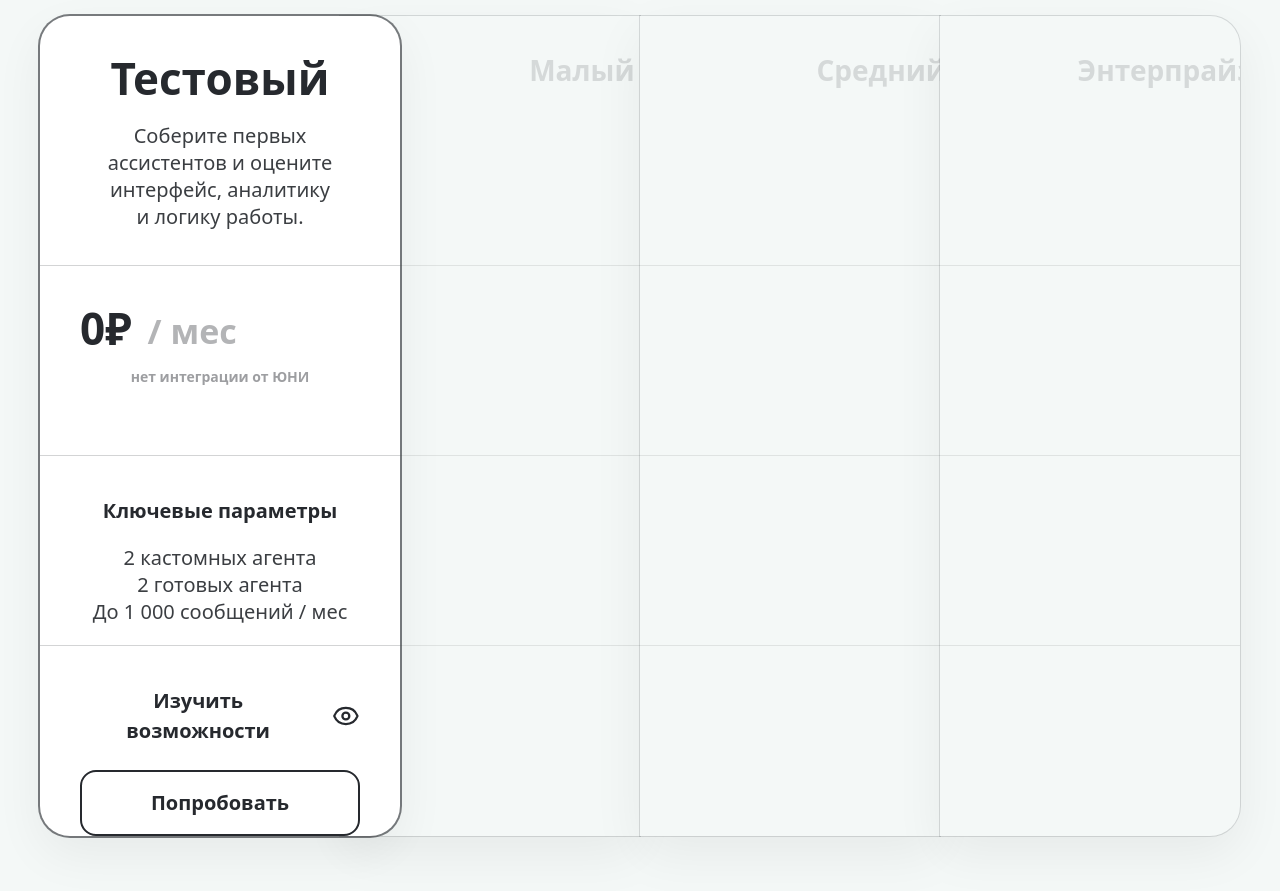
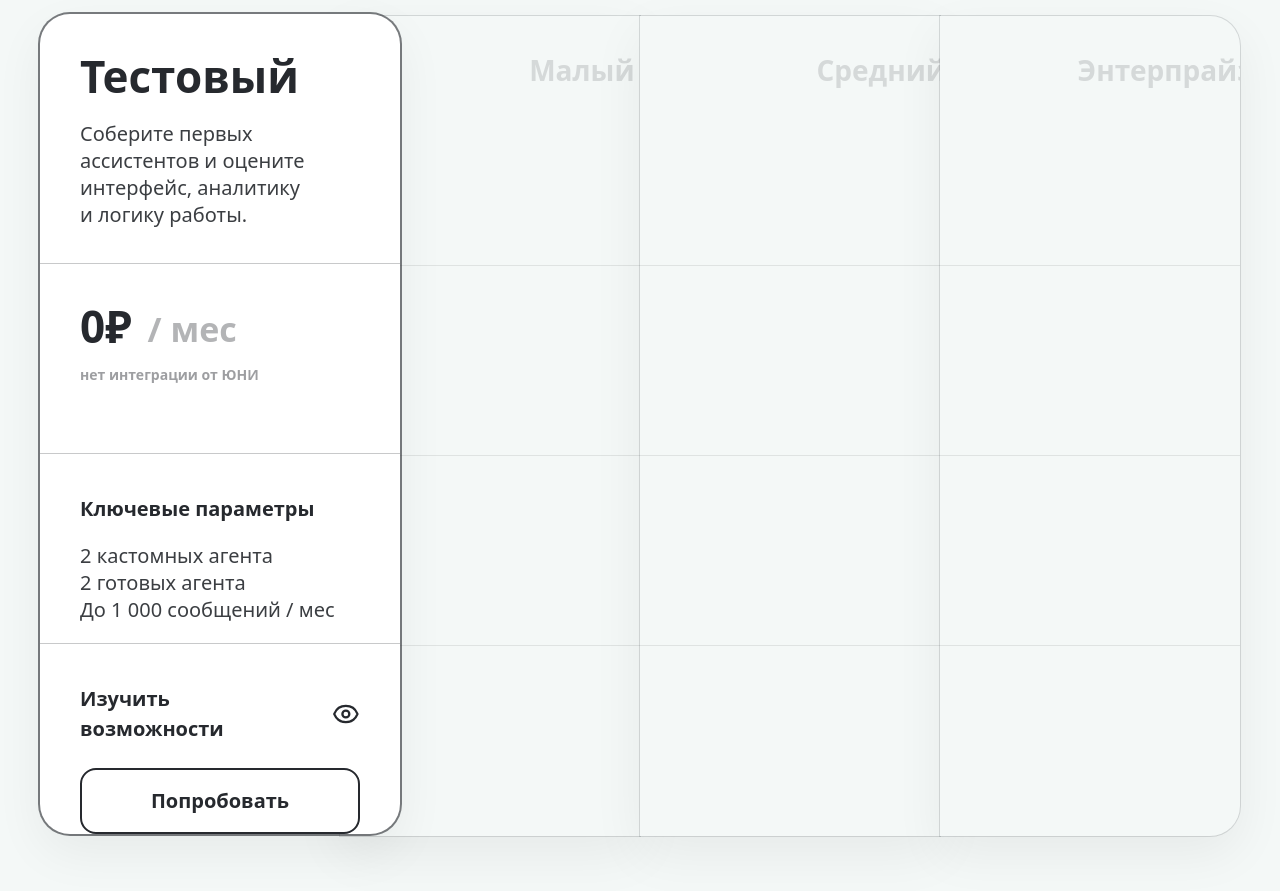
Before and after one commit to uniconsulting/uni.ai, a Next.js app: page / in a window 1280 px wide. Shown: the part 4680-5571 px from the top of the page. Built offline with nearby package versions, Linux system fonts and the light colour scheme.

Commit message:
Update Packages.tsx

```diff
--- a/src/components/Packages.tsx
+++ b/src/components/Packages.tsx
@@ -1,6 +1,6 @@
 "use client";
 
-import { useMemo, useState } from "react";
+import { useEffect, useMemo, useRef, useState } from "react";
 import { Container } from "@/components/Container";
 import { Eye } from "lucide-react";
 
@@ -33,6 +33,38 @@ function formatRub(n: number) {
 export function Packages() {
   const [billing, setBilling] = useState<Billing>("monthly");
   const [active, setActive] = useState<PlanId>("test");
+
+  // reveal on scroll
+  const sectionRef = useRef<HTMLElement | null>(null);
+  const [inView, setInView] = useState(false);
+
+  useEffect(() => {
+    const el = sectionRef.current;
+    if (!el) return;
+
+    const reduce =
+      typeof window !== "undefined" &&
+      window.matchMedia &&
+      window.matchMedia("(prefers-reduced-motion: reduce)").matches;
+
+    if (reduce) {
+      setInView(true);
+      return;
+    }
+
+    const io = new IntersectionObserver(
+      ([entry]) => {
+        if (entry.isIntersecting) {
+          setInView(true);
+          io.disconnect();
+        }
+      },
+      { threshold: 0.18, rootMargin: "0px 0px -10% 0px" },
+    );
+
+    io.observe(el);
+    return () => io.disconnect();
+  }, []);
 
   const plans: Plan[] = useMemo(
     () => [
@@ -92,10 +124,8 @@ export function Packages() {
     return Math.round(p.monthly * 0.8);
   };
 
-  // 1) выше карточки
   const CARD_H = 820;
 
-  // 2) активная ширина меньше
   const W_INACTIVE = "25%";
   const W_ACTIVE = "30%";
   const ACTIVE_SHIFT = "2.5%";
@@ -107,7 +137,6 @@ export function Packages() {
     return `calc(${i * 25}% - ${ACTIVE_SHIFT})`;
   };
 
-  // фиксированная сетка секций
   const ROWS = "grid-rows-[250px_190px_190px_190px]";
 
   const radiusForInactive = (i: number) => {
@@ -118,8 +147,10 @@ export function Packages() {
 
   const titleAlignForInactive = (i: number) => (i < activeIdx ? "text-left" : "text-right");
 
+  const EASE_PREMIUM = "cubic-bezier(0.16, 1, 0.3, 1)";
+
   return (
-    <section id="pricing" className="relative">
+    <section ref={sectionRef} id="pricing" className="relative">
       <div aria-hidden className="pointer-events-none absolute left-1/2 top-0 h-px w-screen -translate-x-1/2 bg-text/10" />
       <div
         aria-hidden
@@ -127,6 +158,15 @@ export function Packages() {
       />
 
       <Container className="relative z-10 py-12 md:py-14 px-6 md:px-10 lg:px-12">
+        {/* reveal wrapper */}
+        <div
+          className={
+            inView
+              ? "opacity-100 translate-y-0 transition-all duration-700 ease-out"
+              : "opacity-0 translate-y-6 transition-all duration-700 ease-out"
+          }
+          style={inView ? { transitionTimingFunction: EASE_PREMIUM } : undefined}
+        >
           <div className="grid gap-10 md:grid-cols-2 md:gap-0">
             <div className="md:pr-12">
               <div className="text-[22px] md:text-[26px] lg:text-[28px] font-extrabold text-accent-1">Сделай выбор</div>
@@ -201,7 +241,12 @@ export function Packages() {
                       }
                       style={{ ["--plan" as any]: tone.hex }}
                     >
-                    <div className={`grid h-full ${ROWS} ${isActive ? "divide-y divide-text/20" : "divide-y divide-text/10"}`}>
+                      <div
+                        className={`grid h-full ${ROWS} ${
+                          isActive ? "divide-y divide-text/20" : "divide-y divide-text/10"
+                        } transition-[background-color,box-shadow] duration-500`}
+                        style={{ transitionTimingFunction: EASE_PREMIUM }}
+                      >
                         <div className="p-8">
                           <div
                             className={
@@ -213,7 +258,14 @@ export function Packages() {
                             {p.title}
                           </div>
 
-                        <div className={isActive ? "mt-4 space-y-1 text-[16px] font-medium text-text/90" : "mt-4 opacity-0"}>
+                          <div
+                            className={
+                              isActive
+                                ? "mt-4 space-y-1 text-[16px] font-medium text-text/90 opacity-100 translate-y-0"
+                                : "mt-4 opacity-0 translate-y-1"
+                            }
+                            style={{ transition: `opacity 360ms ${EASE_PREMIUM}, transform 360ms ${EASE_PREMIUM}` }}
+                          >
                             {p.desc4.map((l) => (
                               <div key={l} className="whitespace-nowrap">
                                 {l}
@@ -223,7 +275,10 @@ export function Packages() {
                         </div>
 
                         <div className="p-8">
-                        <div className={isActive ? "opacity-100" : "opacity-0"}>
+                          <div
+                            className={isActive ? "opacity-100 translate-y-0" : "opacity-0 translate-y-1"}
+                            style={{ transition: `opacity 360ms ${EASE_PREMIUM}, transform 360ms ${EASE_PREMIUM}` }}
+                          >
                             <div className="flex items-end gap-3">
                               <div className={`text-[36px] font-extrabold leading-none ${isNeutral ? "text-text" : "text-[color:var(--plan)]"}`}>
                                 {formatRub(price)}
@@ -237,7 +292,10 @@ export function Packages() {
                         </div>
 
                         <div className="p-8">
-                        <div className={isActive ? "opacity-100" : "opacity-0"}>
+                          <div
+                            className={isActive ? "opacity-100 translate-y-0" : "opacity-0 translate-y-1"}
+                            style={{ transition: `opacity 360ms ${EASE_PREMIUM}, transform 360ms ${EASE_PREMIUM}` }}
+                          >
                             <div className="text-[18px] font-extrabold text-text">Ключевые параметры</div>
                             <div className="mt-4 space-y-1 text-[16px] font-medium text-text/90">
                               {p.params3.map((l) => (
@@ -250,7 +308,10 @@ export function Packages() {
                         </div>
 
                         <div className="p-8">
-                        <div className={isActive ? "opacity-100" : "opacity-0"}>
+                          <div
+                            className={isActive ? "opacity-100 translate-y-0" : "opacity-0 translate-y-1"}
+                            style={{ transition: `opacity 360ms ${EASE_PREMIUM}, transform 360ms ${EASE_PREMIUM}` }}
+                          >
                             <div className="flex items-center gap-3 text-[18px] font-extrabold text-text">
                               <span>Изучить возможности</span>
                               <Eye className="h-6 w-6" />
@@ -293,12 +354,10 @@ export function Packages() {
                     : "ring-1 ring-text/15";
 
                   const bgClass = isActive ? "bg-accent-3" : "bg-bg";
+                  const radiusClass = isActive ? "rounded-[30px]" : radiusForInactive(i);
+                  const inactiveTitleAlign = titleAlignForInactive(i);
 
-                // 5) у неактивных внутренних стыков без скругления
-                const radiusClass = isActive ? "rounded-[30px]" : radiusForInactive(i);
-
-                // 6 + 8) размер 28px в неактиве + выравнивание
-                const inactiveTitleAlign = titleAlignForInactive(i);
+                  const contentMotion = isActive ? "opacity-100 translate-y-0" : "opacity-0 translate-y-1";
 
                   return (
                     <button
@@ -306,18 +365,29 @@ export function Packages() {
                       type="button"
                       onClick={() => setActive(p.id)}
                       aria-pressed={isActive}
-                    className="absolute top-0 h-full"
+                      className="absolute top-0 h-full text-left"
                       style={{
                         left: leftFor(i),
                         width: isActive ? W_ACTIVE : W_INACTIVE,
                         zIndex: isActive ? 50 : 10 + i,
-                      transition: "left 420ms cubic-bezier(0.2, 0.8, 0.2, 1), width 420ms cubic-bezier(0.2, 0.8, 0.2, 1)",
+                        willChange: "left,width,transform",
+                        transform: isActive ? "translate3d(0,-2px,0)" : "translate3d(0,0,0)",
+                        transition: `left 560ms ${EASE_PREMIUM}, width 560ms ${EASE_PREMIUM}, transform 560ms ${EASE_PREMIUM}`,
                         ["--plan" as any]: tone.hex,
                       }}
                     >
-                    <div className={`h-full overflow-hidden ${radiusClass} ${bgClass} ${ringClass} shadow-[0_18px_50px_rgba(0,0,0,0.06)]`}>
-                      {/* 3) активные разделители насыщеннее */}
-                      <div className={`grid h-full ${ROWS} ${isActive ? "divide-y divide-text/20" : "divide-y divide-text/10"}`}>
+                      <div
+                        className={[
+                          "h-full overflow-hidden",
+                          radiusClass,
+                          bgClass,
+                          ringClass,
+                          "shadow-[0_18px_50px_rgba(0,0,0,0.06)]",
+                          "transition-[background-color,box-shadow] duration-[560ms]",
+                        ].join(" ")}
+                        style={{ transitionTimingFunction: EASE_PREMIUM }}
+                      >
+                        <div className={`grid h-full ${ROWS} ${isActive ? "divide-y divide-text/25" : "divide-y divide-text/10"}`}>
                           {/* Section 1 */}
                           <div className="p-10">
                             <div
@@ -330,7 +400,10 @@ export function Packages() {
                               {p.title}
                             </div>
 
-                          <div className={isActive ? "mt-6 space-y-1 text-[20px] font-medium leading-[1.15] text-text/90" : "mt-6 opacity-0"}>
+                            <div
+                              className={isActive ? `mt-6 space-y-1 text-[20px] font-medium leading-[1.15] text-text/90 ${contentMotion}` : `mt-6 ${contentMotion}`}
+                              style={{ transition: `opacity 380ms ${EASE_PREMIUM}, transform 380ms ${EASE_PREMIUM}` }}
+                            >
                               {p.desc4.map((l) => (
                                 <div key={l} className="whitespace-nowrap">
                                   {l}
@@ -341,7 +414,10 @@ export function Packages() {
 
                           {/* Section 2 */}
                           <div className="p-10">
-                          <div className={isActive ? "opacity-100" : "opacity-0"}>
+                            <div
+                              className={contentMotion}
+                              style={{ transition: `opacity 380ms ${EASE_PREMIUM}, transform 380ms ${EASE_PREMIUM}` }}
+                            >
                               <div className="flex items-end gap-4">
                                 <div
                                   className={
@@ -363,7 +439,10 @@ export function Packages() {
 
                           {/* Section 3 */}
                           <div className="p-10">
-                          <div className={isActive ? "opacity-100" : "opacity-0"}>
+                            <div
+                              className={contentMotion}
+                              style={{ transition: `opacity 380ms ${EASE_PREMIUM}, transform 380ms ${EASE_PREMIUM}` }}
+                            >
                               <div className="text-[20px] font-extrabold text-text">Ключевые параметры</div>
                               <div className="mt-5 space-y-1 text-[20px] font-medium leading-[1.15] text-text/90">
                                 {p.params3.map((l) => (
@@ -377,7 +456,10 @@ export function Packages() {
 
                           {/* Section 4 */}
                           <div className="p-10">
-                          <div className={isActive ? "opacity-100" : "opacity-0"}>
+                            <div
+                              className={contentMotion}
+                              style={{ transition: `opacity 380ms ${EASE_PREMIUM}, transform 380ms ${EASE_PREMIUM}` }}
+                            >
                               <div className="flex items-center gap-4 text-[20px] font-extrabold text-text">
                                 <span>Изучить возможности</span>
                                 <Eye className="h-7 w-7" />
@@ -405,6 +487,7 @@ export function Packages() {
               </div>
             </div>
           </div>
+        </div>
       </Container>
     </section>
   );
```
Lines whose indentation alone changed are shown as unchanged.
